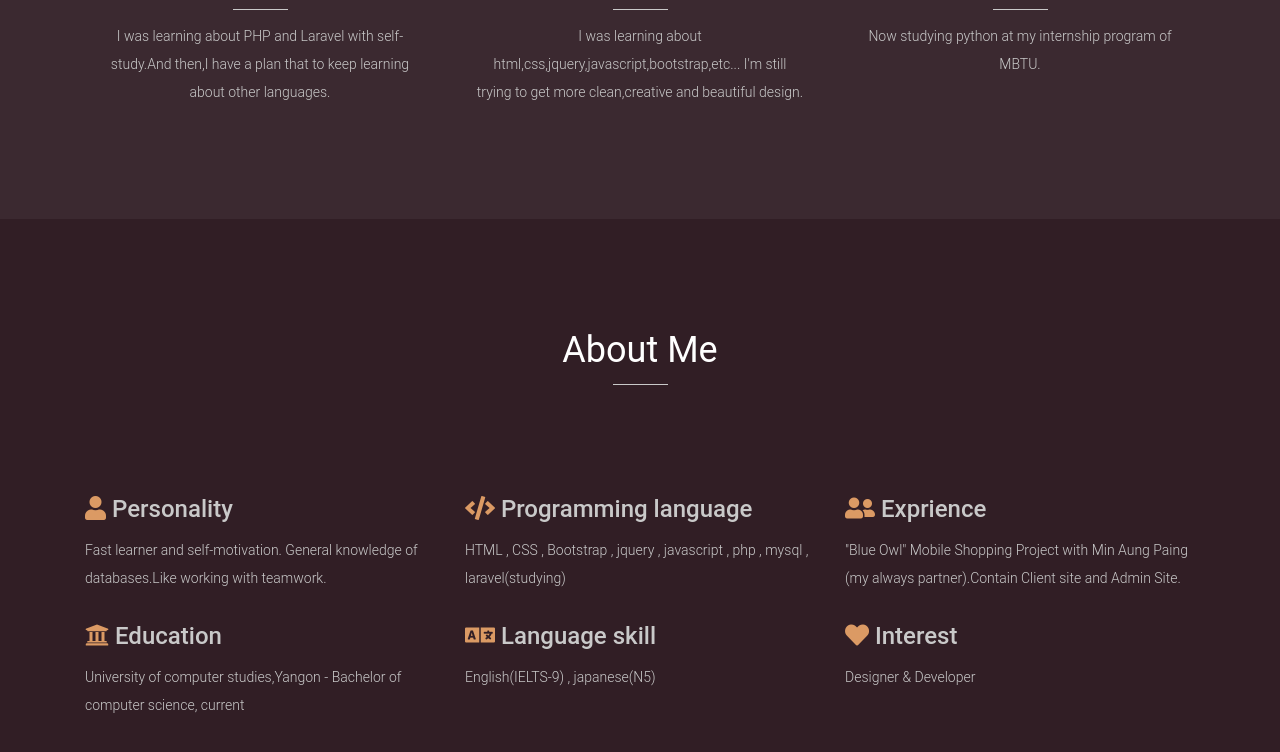
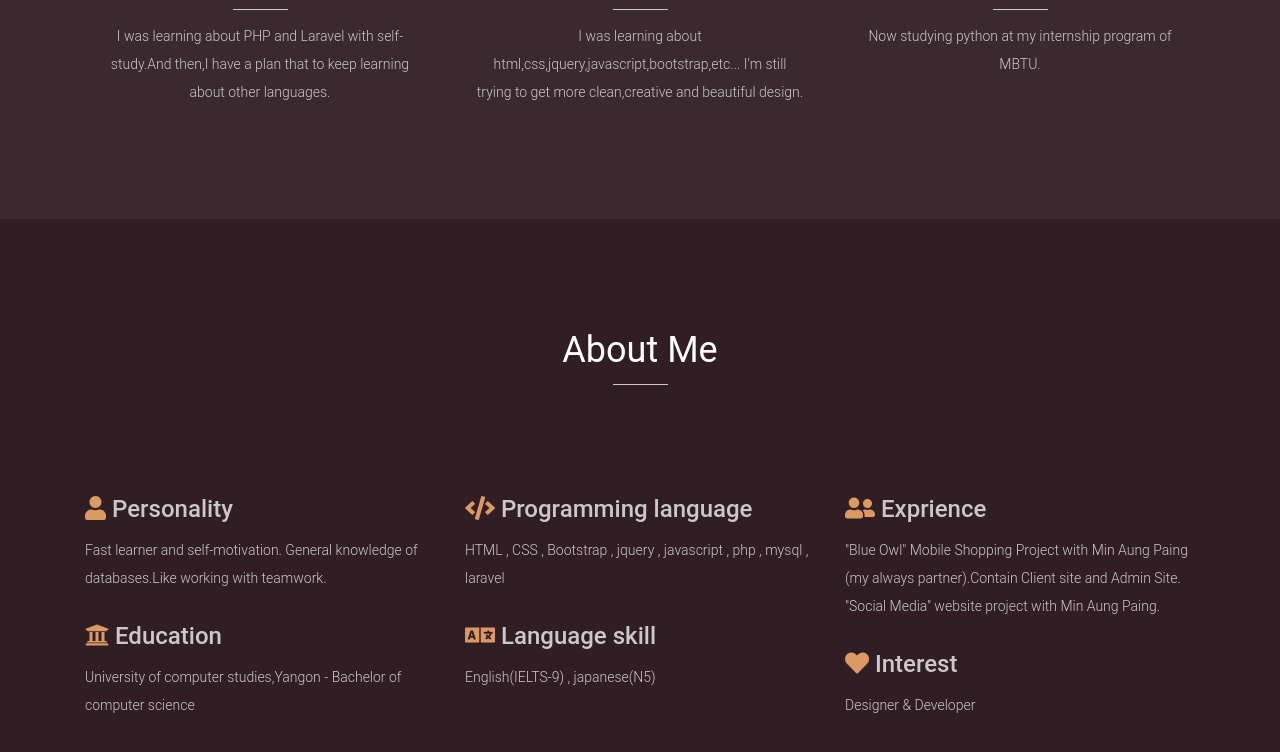
Before and after one commit to kaungsatkyaw/kaungsatkyaw.github.io, a plain HTML site: page index.html in a window 1280 px wide. Shown: the part 1992-2744 px from the top of the page. Drawn offline with nearby package versions, Linux system fonts and the light colour scheme; some packages are replaced by stand-ins of ours; a script that the page names is missing.

Commit message:
Update index.html

```diff
--- a/index.html
+++ b/index.html
@@ -228,13 +228,13 @@
                     </p>
                     <h4 style="color: #C9C9C9;margin-top: 30px;"><i class="fa fa-university"></i> Education</h4>
                     <p style="color: #C9C9C9;margin-top: 12px;font-size: 14px;">
-                        University of computer studies,Yangon - Bachelor of computer science, current
+                        University of computer studies,Yangon - Bachelor of computer science
                     </p>
                 </div>
                 <div class="col-xs-12 col-md-4">
                     <h4 style="color: #C9C9C9;margin-top: 30px;"><i class="fa fa-code"></i> Programming language</h4>
                     <p style="color: #C9C9C9;margin-top: 12px;font-size: 14px;">
-                        HTML , CSS , Bootstrap , jquery , javascript , php , mysql , laravel(studying)
+                        HTML , CSS , Bootstrap , jquery , javascript , php , mysql , laravel
                     </p>
                     <h4 style="color: #C9C9C9;margin-top: 30px;"><i class="fa fa-language"></i> Language skill</h4>
                     <p style="color: #C9C9C9;margin-top: 12px;font-size: 14px;">
@@ -245,6 +245,7 @@
                     <h4 style="color: #C9C9C9;margin-top: 30px;"><i class="fas fa-user-friends"></i> Exprience</h4>
                     <p style="color: #C9C9C9;margin-top: 12px;font-size: 14px;">
                         "Blue Owl" Mobile Shopping Project with Min Aung Paing (my always partner).Contain Client site and Admin Site.
+                        "Social Media" website project with Min Aung Paing.
                     </p>
                     <h4 style="color: #C9C9C9;margin-top: 30px;"><i class="fas fa-heart"></i> Interest</h4>
                     <p style="color: #C9C9C9;margin-top: 12px;font-size: 14px;">
```
